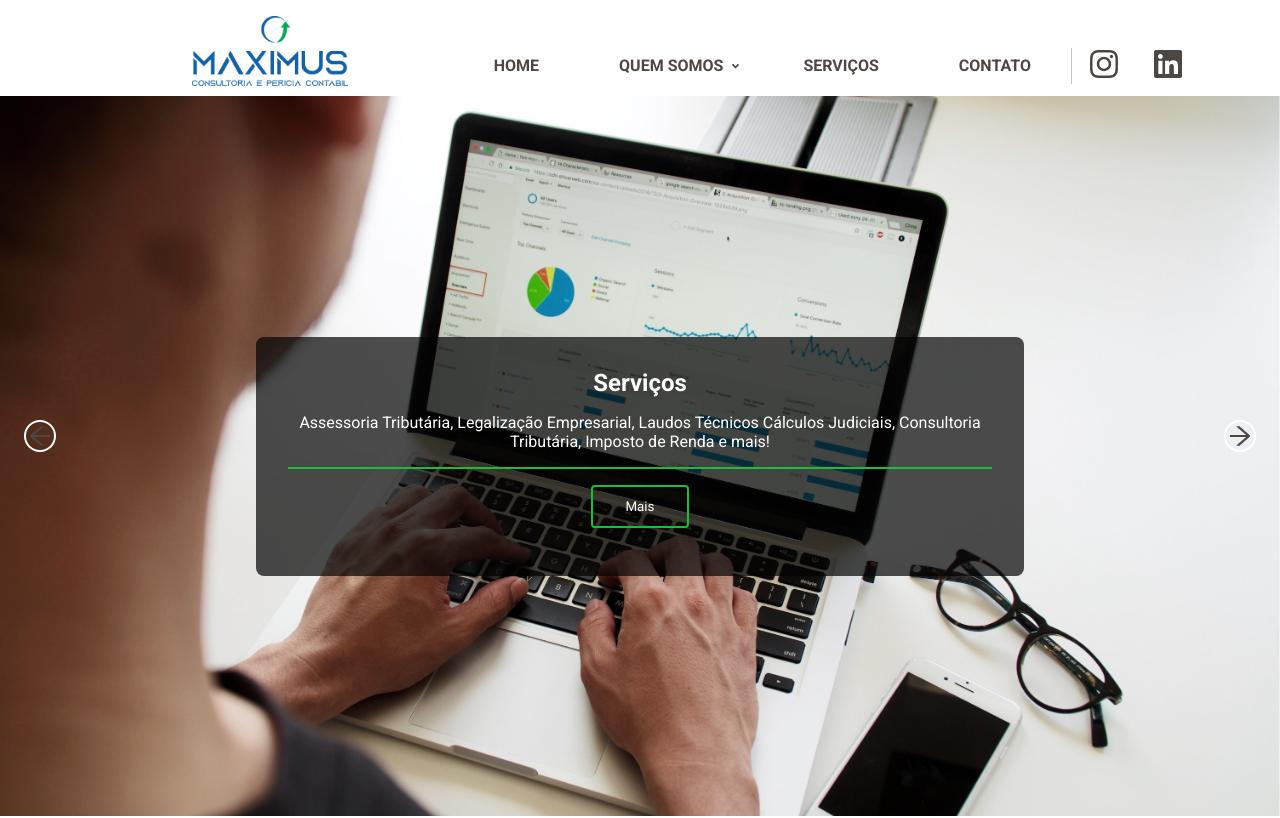
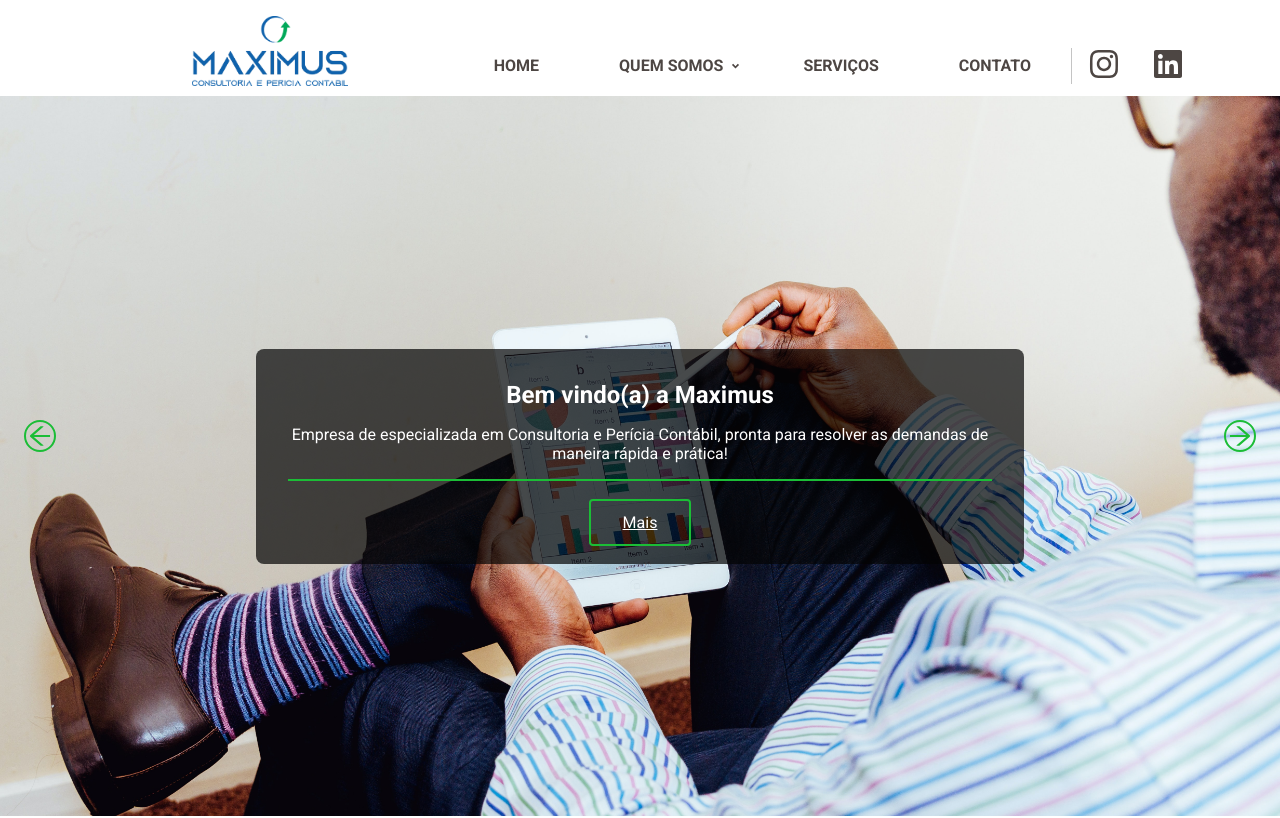
Before and after one commit to Fafaew/consultoria-maximus-react, a React (Create React App) app: page / in a window 1280 px wide. Shown: the top 818 px of the page. Built offline with nearby package versions, Linux system fonts and the light colour scheme.

Commit message:
Slider | arrow and font size

```diff
--- a/src/Components/Slider/Slider.jsx
+++ b/src/Components/Slider/Slider.jsx
@@ -1,4 +1,5 @@
 import { useState, useEffect, useCallback, useRef } from 'react';
+import { Link } from 'react-router-dom';
 import styles from './Slider.module.scss';
 import { AiOutlineArrowLeft, AiOutlineArrowRight } from "react-icons/ai";
 import { sliderData } from './Slider-data';
@@ -9,7 +10,7 @@ const Slider = () => {
 
   const autoScroll = true;
   const slideIntervalRef = useRef(null);
-  const intervalTime = 5000;
+  const intervalTime = 500000000000;
 
   const prevSlide = () => {
     setCurrentSlide(currentSlide === 0 ? slideLength - 1 : currentSlide - 1);
@@ -48,7 +49,7 @@ const Slider = () => {
                 <h2>{slide.heading}</h2>
                 <p>{slide.desc}</p>
                 <hr  className={styles.horizontalRow}/>
-                <button className={`${styles.button} ${styles.buttonPrimary}`}> Mais </button>
+                <Link to="/services" className={`${styles.button} ${styles.buttonPrimary}`}>Mais</Link>
               </div>
             </div>
           )}
--- a/src/Components/Slider/Slider.module.scss
+++ b/src/Components/Slider/Slider.module.scss
@@ -62,16 +62,19 @@
 }
 
 .arrow {
-  border: 2px solid #fff;
+  border: 2px solid $secondaryColor;
   border-radius: 50%;
   background-color: transparent;
-  color: #fff;
   width: 2rem;
   height: 2rem;
   cursor: pointer;
   position: absolute;
   top: 45%;
   z-index: 2;
+
+  path {
+    color: $secondaryColor;
+  }
 
   &:hover {
     background-color: #fff;
@@ -89,6 +92,7 @@
 
 .horizontalRow {
   border: 1px solid $secondaryColor;
+  margin-bottom: 2rem;
 }
 
 .button {
@@ -96,4 +100,10 @@
   border-radius: 4px;
   padding: 12px 32px;
   background-color: transparent;
+  pointer-events: all;
+  font-size: 12px;
+
+  @include media-lg {
+    font-size: 16px;
+  }
 }
```
